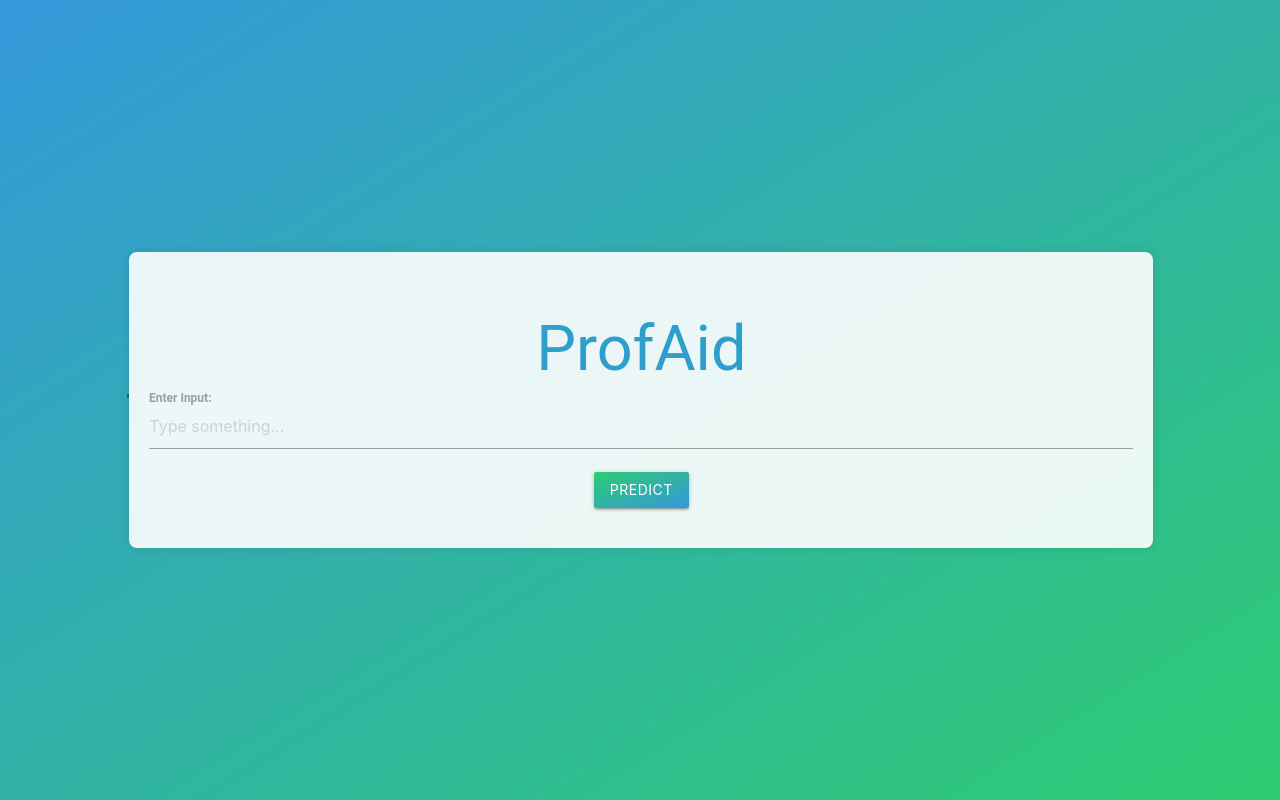
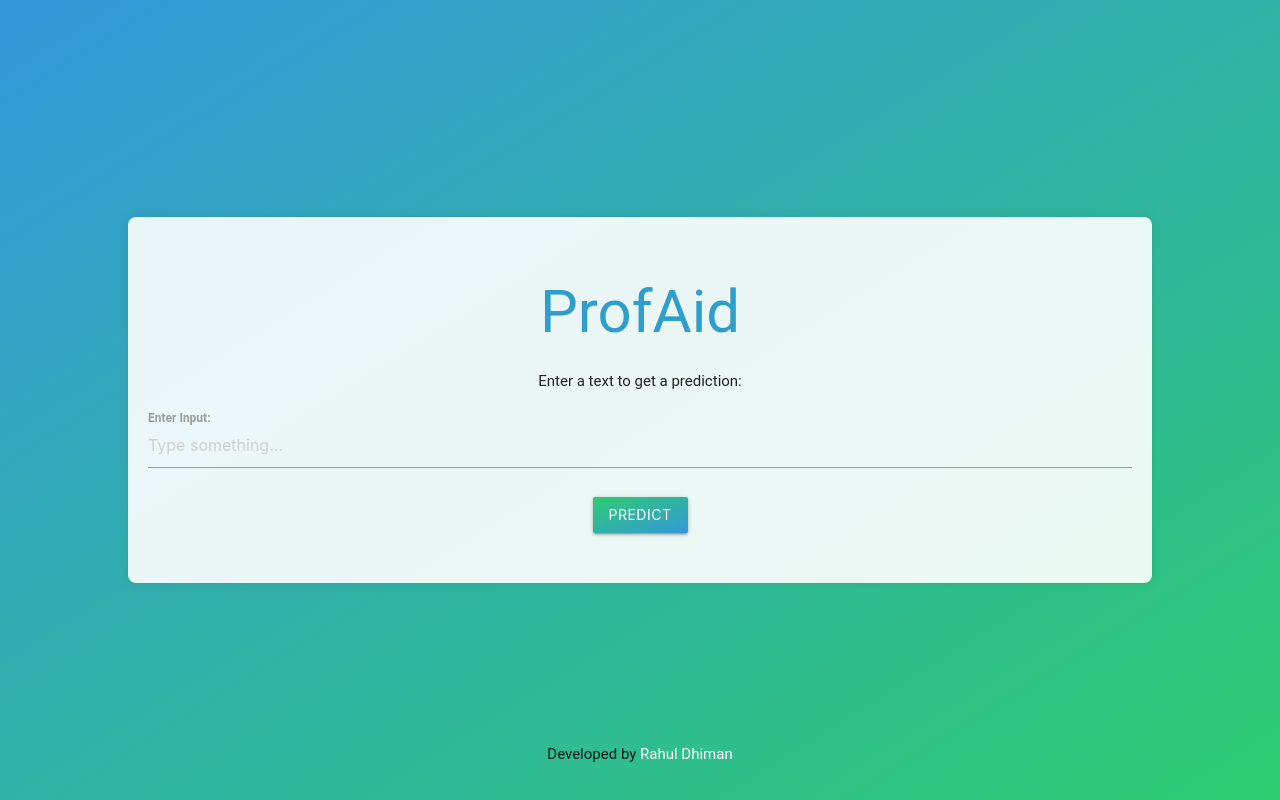
Before and after one commit to RahulDhiman93/Profaid-Model, a Flask app: page / in a window 1280 px wide. Run offline with Flask 3, Linux system fonts and the light colour scheme; parts of the project's set-up code (start-up, migrations or seed data) failed here and were passed over.

Commit message:
GET to POST service & UI changes

```diff
--- a/app.py
+++ b/app.py
@@ -11,14 +11,19 @@ vectorizer = joblib.load('profaid_prod_vectorizer.joblib')  # Make sure to repla
 def index():
     return render_template('index.html')
 
-@app.route('/predict', methods=['GET'])
+@app.route('/predict', methods=['POST'])
 def predict():
     try:
-        input_data = request.args.get('text')
-        new_text_vectorized = vectorizer.transform([input_data])
-        predicted_label = model.predict(new_text_vectorized)[0]
+        input_data = request.get_json().get('input_text')
 
-        return jsonify({'prediction': predicted_label})
+        if input_data == "":
+            return jsonify({'prediction': "No Input or Wrong Input"})
+        else:
+            print("PAYLOAD:", input_data)
+            new_text_vectorized = vectorizer.transform([input_data])
+            predicted_label = model.predict(new_text_vectorized)[0]
+            return jsonify({'prediction': predicted_label})
+
     except Exception as e:
         return jsonify({'error': str(e)})
 
--- a/static/app.css
+++ b/static/app.css
@@ -1,6 +1,6 @@
 body {
     font-family: 'Roboto', sans-serif;
-    background: linear-gradient(to bottom right, #3498db, #2ecc71); /* Gradient colors */
+    background: linear-gradient(to bottom right, #3498db, #2ecc71);
     margin: 0;
     padding: 0;
     display: flex;
@@ -14,13 +14,17 @@ body {
     width: 80%;
     padding: 20px;
     border-radius: 8px;
-    background-color: rgba(255, 255, 255, 0.9); /* Semi-transparent white background */
+    background-color: rgba(255, 255, 255, 0.9);
     box-shadow: 0 0 10px rgba(0, 0, 0, 0.1);
 }
 
-h1 {
+.app-title {
     color: #2e9fcc;
-    margin-bottom: 20px;
+    font-size: 4.0em;
+}
+
+p {
+    margin-bottom: 30px;
 }
 
 label {
@@ -28,11 +32,17 @@ label {
     margin-bottom: 5px;
 }
 
-input {
+textarea {
     padding: 8px;
     margin-bottom: 15px;
     width: 100%;
+    height: 80%;
     box-sizing: border-box;
+}
+
+#userInput {
+    max-height: 40vh;
+    overflow-y: auto;
 }
 
 button {
@@ -44,13 +54,71 @@ button {
     cursor: pointer;
 }
 
-#resultLabel {
-    font-weight: bold;
-    margin-top: 20px;
-}
-
 #result {
     margin-top: 20px;
     font-weight: bold;
     font-size: large;
 }
+
+footer {
+    position: fixed;
+    margin-top: 2rem;
+    left: 0;
+    bottom: 0;
+    width: 100%;
+    text-align: center;
+    padding-bottom: 1rem;
+    font-size: 1.0rem;
+}
+
+footer a,
+footer a:visited {
+    color: #FFFFFF;
+}
+
+footer a:hover,
+footer a:focus {
+    color: #4285f4;
+}
+
+footer .row {
+    max-width: 100%;
+}
+
+footer .social {
+    text-align: right;
+}
+
+footer .footer-social {
+    display: inline-block;
+    font-size: 2.1rem;
+    margin: 0;
+    padding: 0;
+    position: relative;
+    top: -.3rem;
+}
+
+footer .footer-social li {
+    display: inline-block;
+    margin: 0 12px;
+    padding: 0;
+}
+
+footer .footer-social li a {
+    color: #FFFFFF;
+}
+
+footer .copyright span {
+    display: inline-block;
+}
+
+footer .copyright span::after {
+    content: "|";
+    display: inline-block;
+    padding: 0 0.5rem 0 0.7rem;
+    color: rgba(255, 255, 255, 0.6);
+}
+
+footer .copyright span:last-child::after {
+    display: none;
+}
--- a/templates/index.html
+++ b/templates/index.html
@@ -1,20 +1,23 @@
 <!DOCTYPE html>
 <html lang="en">
+
 <head>
     <meta charset="UTF-8">
-    <meta http-equiv="X-UA-Compatible" content="IE=edge">
-    <meta name="viewport" content="width=device-width, initial-scale=1.0">'
+    <meta name="viewport" content="width=device-width, initial-scale=1.0">
+    <meta name="description" content="ProfAid - Modern Predictive Tool">
     <link rel="stylesheet" href="https://cdnjs.cloudflare.com/ajax/libs/materialize/1.0.0/css/materialize.min.css">
     <link rel="stylesheet" href="/static/app.css">
-    <title>ProfAid</title>
+    <title>ProfAid - Modern Predictive Tool</title>
 </head>
+
 <body>
-    <div id="app-container">
-        <h1>ProfAid</h1>
+    <div id="app-container" class="container">
+        <h1 class="app-title">ProfAid</h1>
+        <p>Enter a text to get a prediction:</p>
 
         <div class="input-field">
             <label for="userInput">Enter Input:</label>
-            <input type="text" id="userInput" placeholder="Type something..." class="validate">
+            <textarea id="userInput" placeholder="Type something..." class="materialize-textarea"></textarea>
         </div>
 
         <button class="waves-effect waves-light btn" onclick="predictInput()">Predict</button>
@@ -22,18 +25,38 @@
         <p id="result"></p>
     </div>
 
+    <footer>
+        <div class="row">
+
+            <div class="col-12 tab-full">
+                <div class="copyright">
+                <span>Developed by <a href="https://rahuldhiman93.github.io/Portfolio/" target="_blank">Rahul
+							Dhiman</a></span>
+                </div>
+            </div>
+
+        </div>
+    </footer>
+
     <script>
-    async function predictInput() {
-        const userInput = document.getElementById('userInput').value;
+        async function predictInput() {
+            const userInput = document.getElementById('userInput').value;
 
-        const response = await fetch(`/predict?text=${userInput}`);
+            const response = await fetch('/predict', {
+                method: 'POST',
+                headers: {
+                    'Content-Type': 'application/json'
+                },
+                body: JSON.stringify({ input_text: userInput })
+            });
 
-        const result = await response.json();
+            const result = await response.json();
 
-        document.getElementById('result').innerText = result.prediction.toUpperCase();
-    }
+            document.getElementById('result').innerText = result.prediction.toUpperCase();
+        }
     </script>
 
     <script src="https://cdnjs.cloudflare.com/ajax/libs/materialize/1.0.0/js/materialize.min.js"></script>
 </body>
+
 </html>
```
